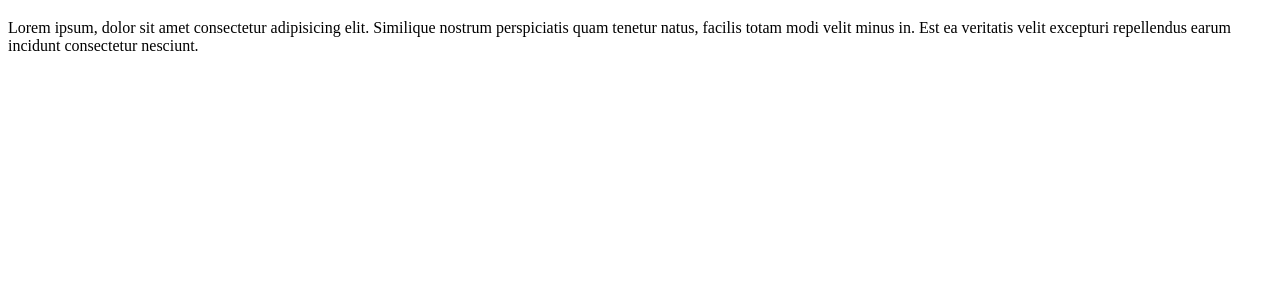
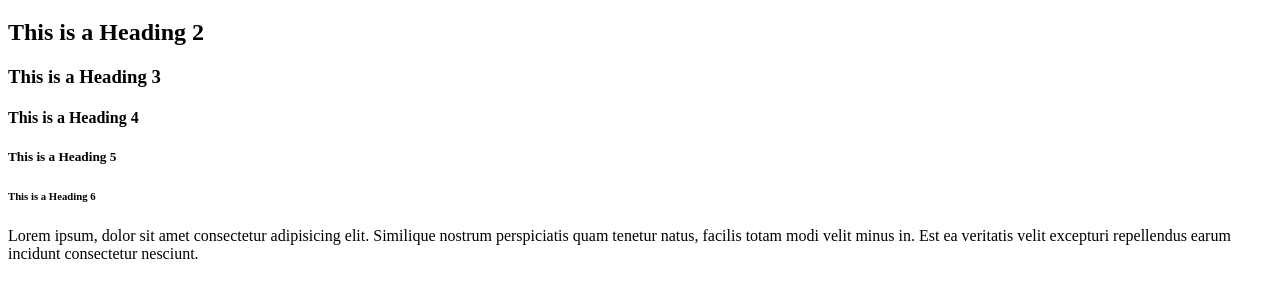
Before and after one commit to ShareghYusefi/html-elements, a plain HTML site: page index.html in a window 1280 px wide. Shown: the part 61-358 px from the top of the page. Drawn offline with Linux system fonts and the light colour scheme.

Commit message:
heading tags

```diff
--- a/index.html
+++ b/index.html
@@ -12,6 +12,12 @@
   <body>
     <!-- heading 1 tag can be used to define purpose of page -->
     <h1>This is a Heading 1</h1>
+    <!-- h2-h6 tags are used as subheading -->
+    <h2>This is a Heading 2</h2>
+    <h3>This is a Heading 3</h3>
+    <h4>This is a Heading 4</h4>
+    <h5>This is a Heading 5</h5>
+    <h6>This is a Heading 6</h6>
     <!-- p is used for paragraphs -->
     <p>
       Lorem ipsum, dolor sit amet consectetur adipisicing elit. Similique
```
